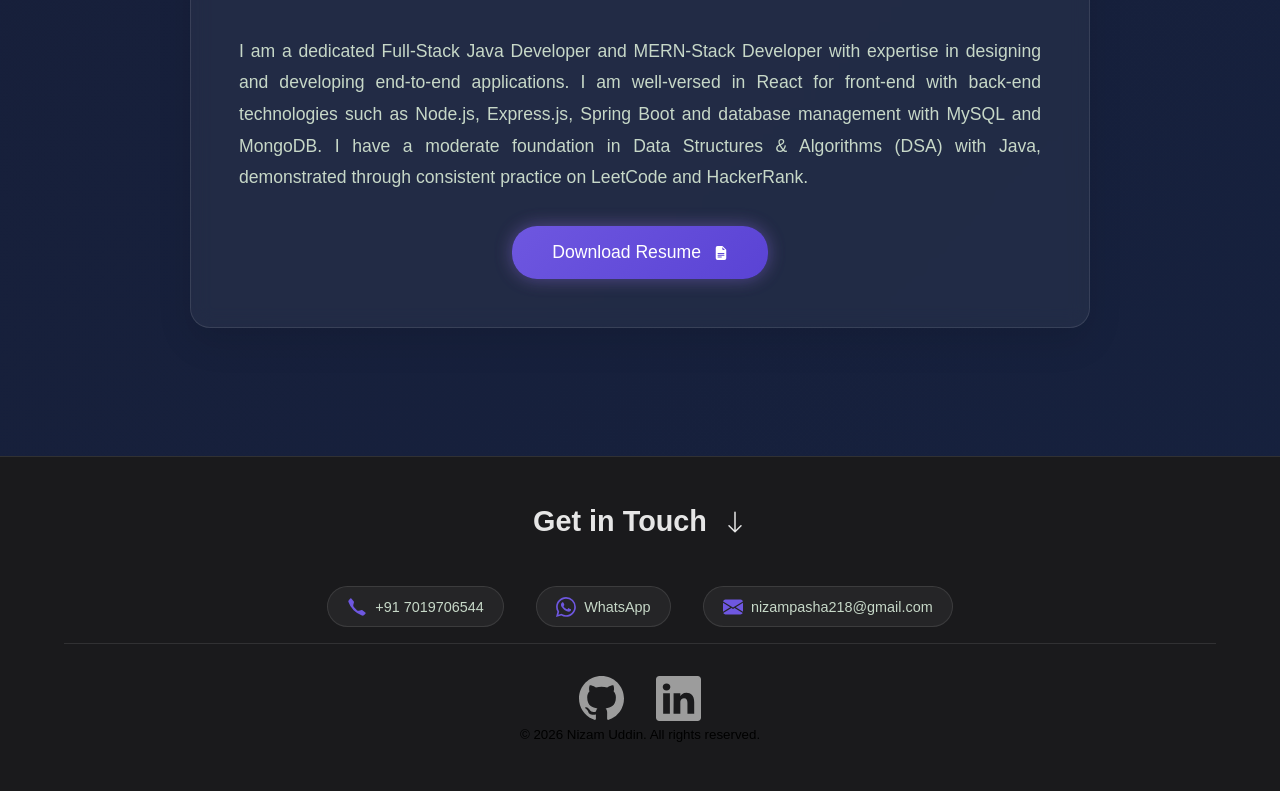
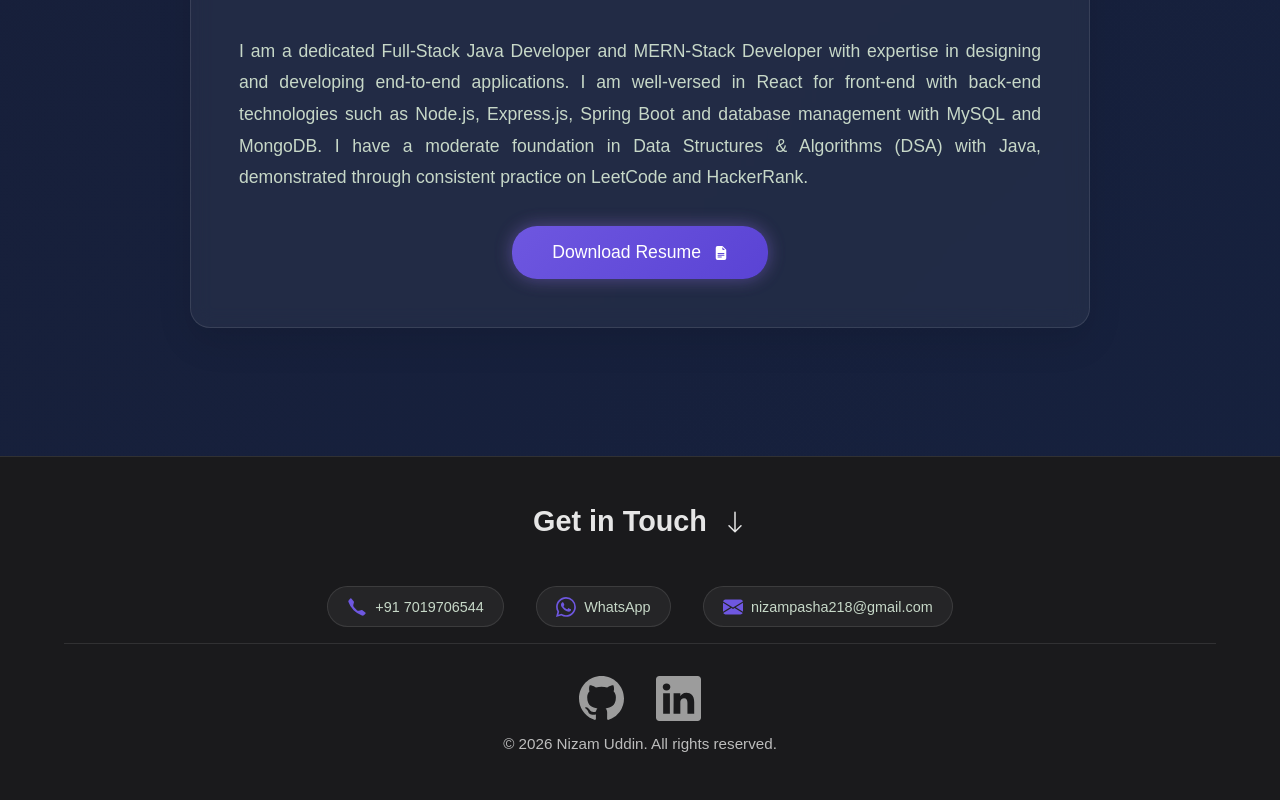
Before and after one commit to NizamUddin988/MyPortfolio, a React (Vite) app: page / in a window 1280 px wide. Shown: the part 7285-8085 px from the top of the page. Built offline with nearby package versions, Linux system fonts and the light colour scheme; no server answers.

Commit message:
Add footer styling for small text

```diff
--- a/src/App.css
+++ b/src/App.css
@@ -1998,6 +1998,13 @@ footer h3 {
 .contact-item a:hover {
   color: #fdbb2d;
 }
+footer small {
+  display: block;
+  margin-top: 10px;
+  font-size: 0.95rem;
+  color: #bdbdbd;
+  text-align: center;
+}
 
 /* Responsive */
 @media (max-width: 768px) {
```
